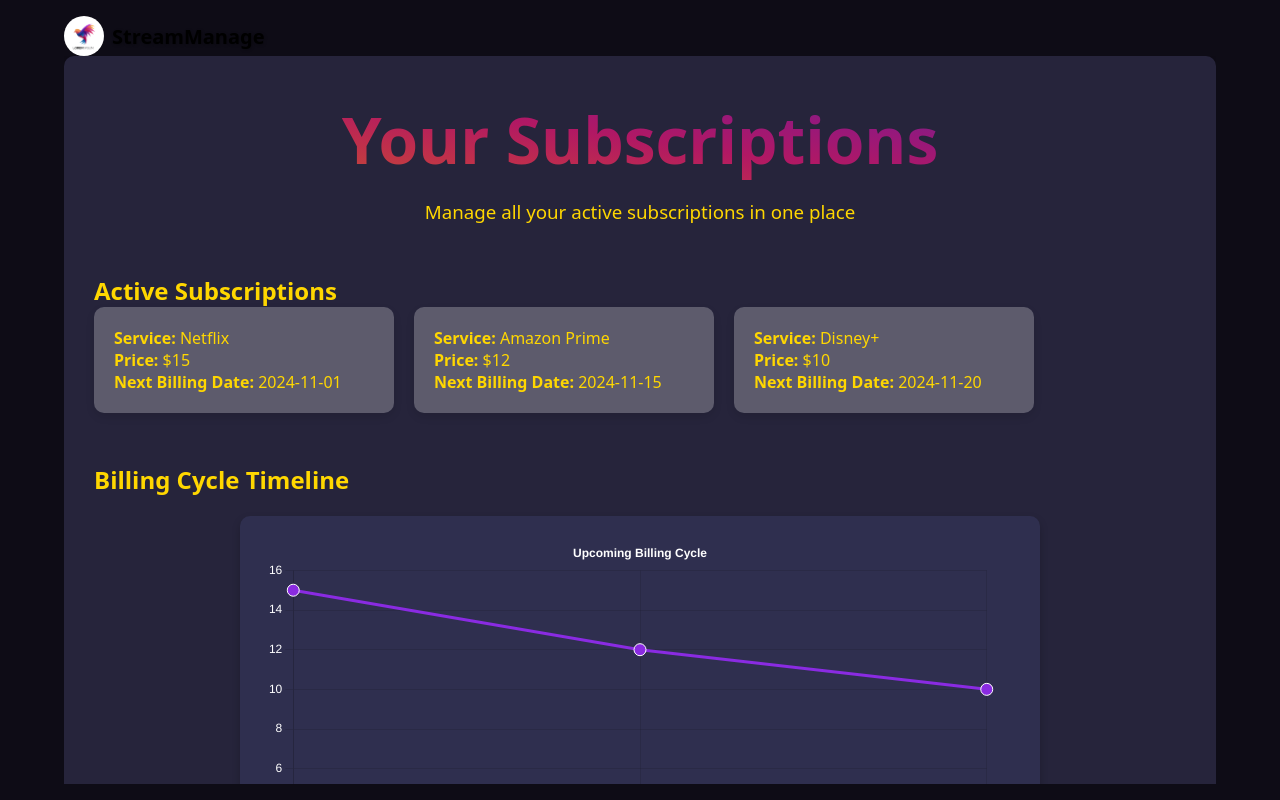
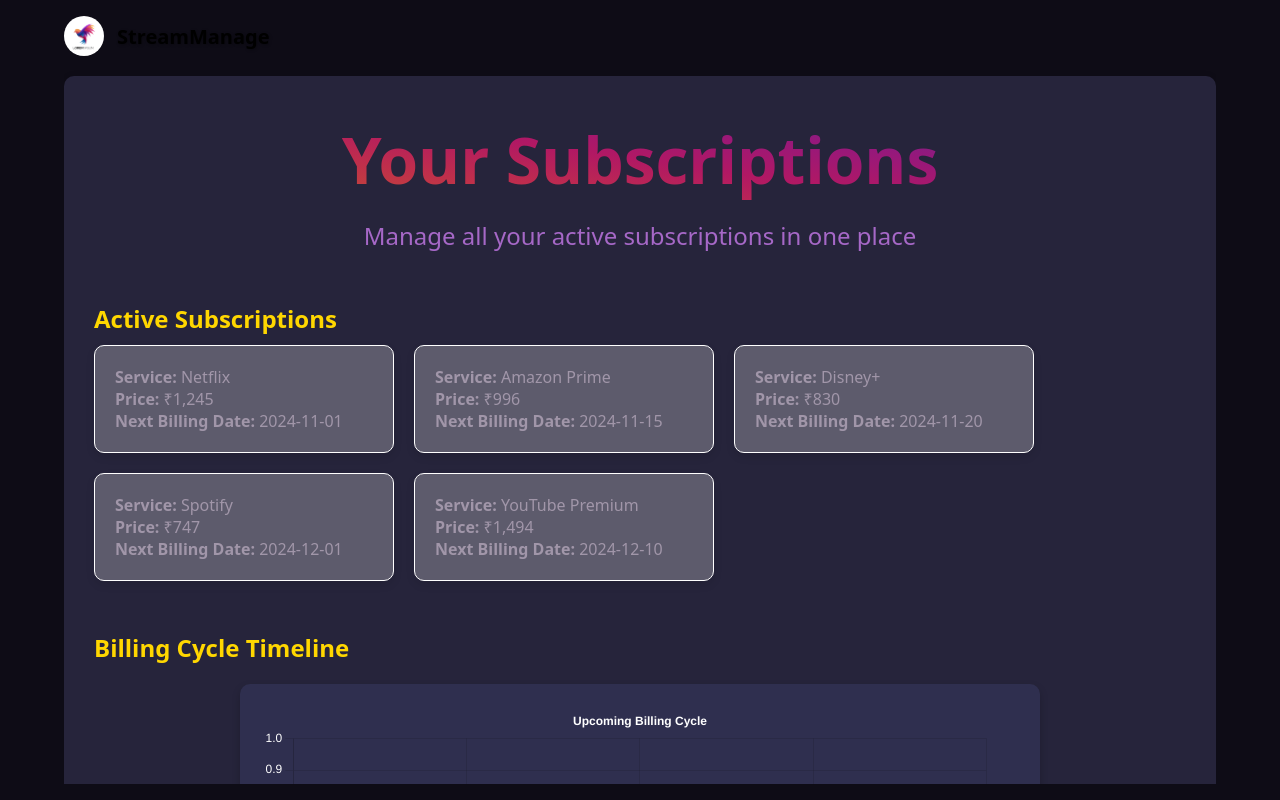
Before and after one commit to Aman-Agnihotri/Major1, a React (Vite) app in the folder Digital Subscription Manager/: page /subscription in a window 1280 px wide. Built offline with nearby package versions, Linux system fonts and the light colour scheme; no server answers.

Commit message:
added some animations and changed minor css

```diff
--- a/Digital Subscription Manager/src/routes/dashboardpage/dashboardpage.css
+++ b/Digital Subscription Manager/src/routes/dashboardpage/dashboardpage.css
@@ -47,6 +47,7 @@
 
 /* Individual rectangular option cards */
 .option {
+    cursor: pointer;
     width: 270px; /* Increased width to make it rectangular */
     height: 200px; /* Reduced height to make it rectangular */
     display: flex;
@@ -82,7 +83,7 @@
     object-fit: cover;
     border-radius: 50%;
     transition: transform 0.4s ease-in-out, box-shadow 0.4s ease-in-out;
-    background: linear-gradient(135deg, #ff9a9e 0%, #fecfef 100%); /* Gradient background for icons */
+    background: linear-gradient(135deg, #ff9a9e 0%, #fecfef 100%);
     padding: 5px; /* Padding around the icon */
     box-shadow: 0 2px 8px rgba(255, 105, 135, 0.3), 0 0 10px rgba(255, 105, 135, 0.3); /* Glowing shadow */
 }
@@ -99,6 +100,7 @@
     text-shadow: 1px 1px 3px rgba(0, 0, 0, 0.3); /* Shaded effect */
     cursor: pointer;
     transition: color 0.3s ease-in-out;
+    padding: 5px;
 }
 span:hover {
     color: #333333; /* Slightly lighter black on hover */
--- a/Digital Subscription Manager/src/routes/homepage/Homepage.jsx
+++ b/Digital Subscription Manager/src/routes/homepage/Homepage.jsx
@@ -5,6 +5,7 @@
 import { gsap } from "gsap";
 
 const Homepage = () => {
+
   useEffect(() => {
     // GSAP stagger animation with adjusted properties
     gsap.fromTo(
--- a/Digital Subscription Manager/src/routes/subscription/Subscription.jsx
+++ b/Digital Subscription Manager/src/routes/subscription/Subscription.jsx
@@ -1,15 +1,37 @@
 import './subscription.css';
 import { Line } from 'react-chartjs-2';
 import { Chart as ChartJS, CategoryScale, LinearScale, PointElement, LineElement, Title, Tooltip, Legend } from 'chart.js';
+import { gsap } from "gsap";
+import { useEffect } from 'react';
+
 
 ChartJS.register(CategoryScale, LinearScale, PointElement, LineElement, Title, Tooltip, Legend);
 
 const SubscriptionPage = () => {
   const subscriptions = [
-    { service: 'Netflix', price: '$15', nextBilling: '2024-11-01' },
-    { service: 'Amazon Prime', price: '$12', nextBilling: '2024-11-15' },
-    { service: 'Disney+', price: '$10', nextBilling: '2024-11-20' },
+    { service: 'Netflix', price: '₹1,245', nextBilling: '2024-11-01' },
+    { service: 'Amazon Prime', price: '₹996', nextBilling: '2024-11-15' },
+    { service: 'Disney+', price: '₹830', nextBilling: '2024-11-20' },
+    { service: 'Spotify', price: '₹747', nextBilling: '2024-12-01' },
+    { service: 'YouTube Premium', price: '₹1,494', nextBilling: '2024-12-10' },
   ];
+
+  useEffect(() => {
+    gsap.fromTo(
+      ".animate-text",
+      { opacity: 0, y: 50 },
+      { opacity: 1, y: 0, duration: 1, stagger: 0.3, ease: "Power3.easeInOut" } // Ending values
+    );
+  }, []);
+
+  useEffect(() => {
+    // GSAP stagger animation with adjusted properties
+    gsap.fromTo(
+      ".animate-text2",
+      { opacity: 0, y: 50 }, // Starting values
+      { opacity: 1, y: 0, duration: 2.2, stagger: 0.3, ease: "power2.inOut " } // Ending values
+    );
+  }, []);
 
   // Convert nextBilling dates into a format suitable for Chart.js
   const labels = subscriptions.map(sub => sub.nextBilling);
@@ -61,8 +83,8 @@
       {/* Header Section */}
       <div className="subscription-header">
         <div className="left">
-          <h1>Your Subscriptions</h1>
-          <h3>Manage all your active subscriptions in one place</h3>
+          <h1 className="animate-text">Your Subscriptions</h1>
+          <h3 className="animate-text2" >Manage all your active subscriptions in one place</h3>
         </div>
       </div>
 
--- a/Digital Subscription Manager/src/routes/subscription/subscription.css
+++ b/Digital Subscription Manager/src/routes/subscription/subscription.css
@@ -1,13 +1,18 @@
-/* subscription.css */
 .subscription-page {
     padding: 30px;
     padding-top: 40px;
+    margin-top: 20px;
     background-color: rgb(38, 36, 59);
     box-shadow: rgba(0, 0, 0, 0.1) 0px 4px 12px;
     border-radius: 10px;
     height: 100vh; /* Full viewport height */
     overflow-y: auto; /* Enable vertical scroll */
     box-sizing: border-box; /* Ensure padding is included in height */
+}
+
+.animate-text2{
+    font-size: 24px;
+    color: #a668c7;
 }
 
 .subscription-header {
@@ -71,6 +76,7 @@
     display: flex;
     flex-wrap: wrap;
     gap: 20px;
+    margin-top: 10px;
 }
 
 .subscription-item {
@@ -80,13 +86,12 @@
     box-shadow: 0 4px 8px rgba(0, 0, 0, 0.1);
     width: 300px;
     transition: transform 0.3s ease;
+    border: 1px solid white;
+    color: #a196a9;
 }
 
 .subscription-item:hover {
-    transform: translateY(-5px); /* Slight lift on hover */
-    background: rgba(255, 255, 255, 0.25);
-    box-shadow: rgba(0, 0, 0, 0.2) 0px 8px 20px;
-    border: 2px solid rgba(86, 49, 204, 0.5); /* Glowing border on hover */
+    border: 1px solid rgba(244, 8, 0, 0.5);
 }
 
 /* Chart Section */
```
